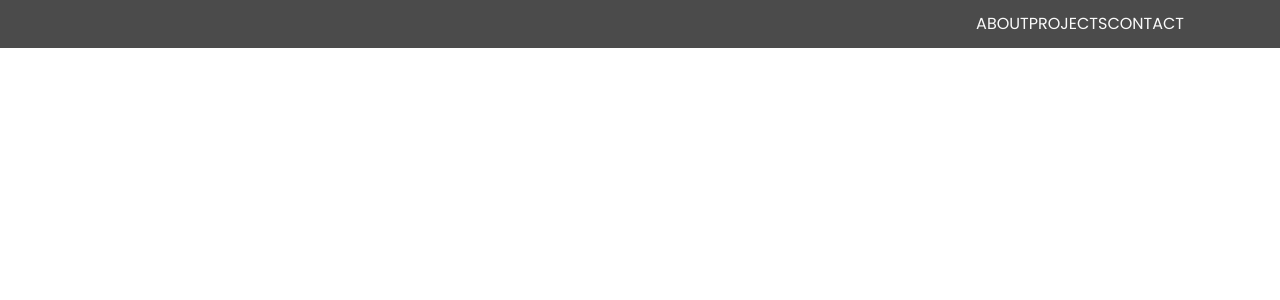
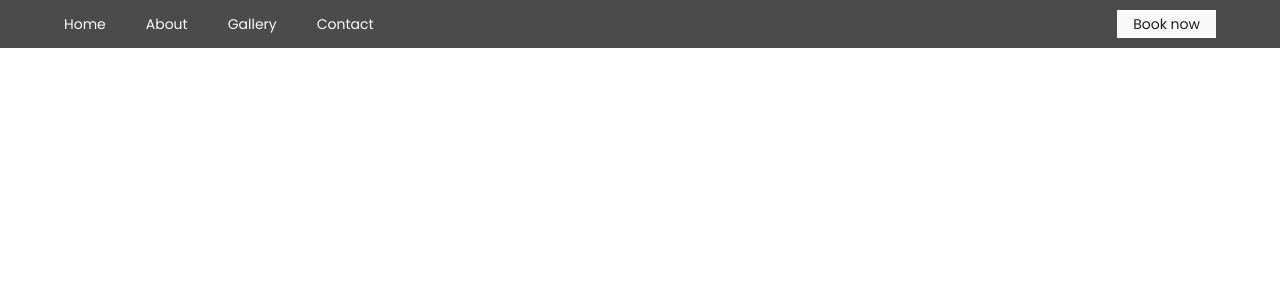
Before and after one commit to airdgo/birds-house, a Next.js app: page / in a window 1280 px wide. Shown: the top 300 px of the page. Built offline with nearby package versions, Linux system fonts and the light colour scheme.

Commit message:
header styling

```diff
--- a/src/components/Header.js
+++ b/src/components/Header.js
@@ -1,6 +1,7 @@
 import Logo from "../assets/logo.svg";
 import { Menu, Navigation } from "../components";
 import { useState } from "react";
+import { classNames } from "../utils";
 
 export const Header = () => {
 	const [isOpen, setIsOpen] = useState(false);
@@ -16,12 +17,17 @@ export const Header = () => {
 
 	return (
 		<header className="fixed top-0 left-0 z-[100] w-full text-secondary">
-			<div className="absolute h-12 w-full bg-[#1e1e1ecc] backdrop-blur" />
-			<nav className="relative mx-auto flex h-full w-[85%] max-w-[90rem] items-center">
-				<div className="relative z-40 flex h-12 w-full items-center justify-between">
-					<div className="md:hidden">
+			<div
+				className={classNames(
+					isOpen ? "translate-y-0" : "-translate-y-[calc(100vh-3rem)]",
+					"absolute h-screen w-full bg-[#1e1e1ecc] backdrop-blur duration-500 md:-translate-y-[calc(100vh-3rem)]"
+				)}
+			/>
+			<nav className="relative mx-auto flex h-12 w-[90%] max-w-[90rem] items-center">
+				<div className="relative flex h-12 w-full items-center justify-between md:hidden">
+					<div>
 						<a
-							href="#"
+							href="/"
 							title="Home"
 							className="focus:outline focus:outline-1 focus:outline-secondary"
 						>
--- a/src/components/Menu.js
+++ b/src/components/Menu.js
@@ -1,7 +1,7 @@
 export const Menu = ({ onClick, isOpen }) => {
 	return (
 		<button
-			className="flex h-7 w-7 items-center justify-center focus:outline focus:outline-1 focus:outline-secondary md:hidden"
+			className="flex h-7 w-7 items-center justify-center focus:outline focus:outline-1 focus:outline-secondary"
 			onClick={onClick}
 			aria-label="Toggle Menu"
 		>
--- a/src/components/Navigation.js
+++ b/src/components/Navigation.js
@@ -1,20 +1,29 @@
 import { navigation } from "../constants";
+import { classNames } from "../utils";
+import Link from "next/link";
 
-export const Navigation = ({ onClick }) => {
+export const Navigation = ({ onClick, isOpen }) => {
 	return (
-		<ul className="flex items-center justify-center">
+		<div
+			className={classNames(
+				isOpen ? "translate-y-32 opacity-100" : "-translate-y-full opacity-0",
+				"absolute top-0 left-0 flex w-full flex-col items-center justify-center text-sm duration-500 md:static md:translate-y-0 md:flex-row md:justify-between md:opacity-100"
+			)}
+		>
+			<ul className="mb-10 flex flex-col items-center justify-center gap-10 md:mb-0 md:flex-row">
 				{navigation.map((nav) => (
 					<li key={nav.title} onClick={onClick}>
-					<a
-						href={nav.link}
-						title={nav.title}
-						className={nav.class}
-						target={nav?.target}
-					>
+						<a href={nav.link} title={nav.title} className={nav.class}>
 							{nav.content}
 						</a>
 					</li>
 				))}
 			</ul>
+			<Link href="/book-now">
+				<a className="bg-secondary px-4 py-1 text-primary transition-opacity duration-300 hover:opacity-80">
+					Book now
+				</a>
+			</Link>
+		</div>
 	);
 };
--- a/src/constants/navigation.js
+++ b/src/constants/navigation.js
@@ -2,21 +2,27 @@ const focusStyle = "focus:outline-none focus:underline hover:underline";
 
 export const navigation = [
 	{
-		link: "#about",
-		title: "About me",
+		link: "#home",
+		title: "Home",
 		class: focusStyle,
-		content: "ABOUT",
+		content: "Home",
 	},
 	{
-		link: "#projects",
-		title: "Projects",
+		link: "#about",
+		title: "About",
 		class: focusStyle,
-		content: "PROJECTS",
+		content: "About",
+	},
+	{
+		link: "#gallery",
+		title: "View the gallery",
+		class: focusStyle,
+		content: "Gallery",
 	},
 	{
 		link: "#contact",
-		title: "Send me an email",
+		title: "Contact us",
 		class: focusStyle,
-		content: "CONTACT",
+		content: "Contact",
 	},
 ];
```
Lines whose indentation alone changed are shown as unchanged.
